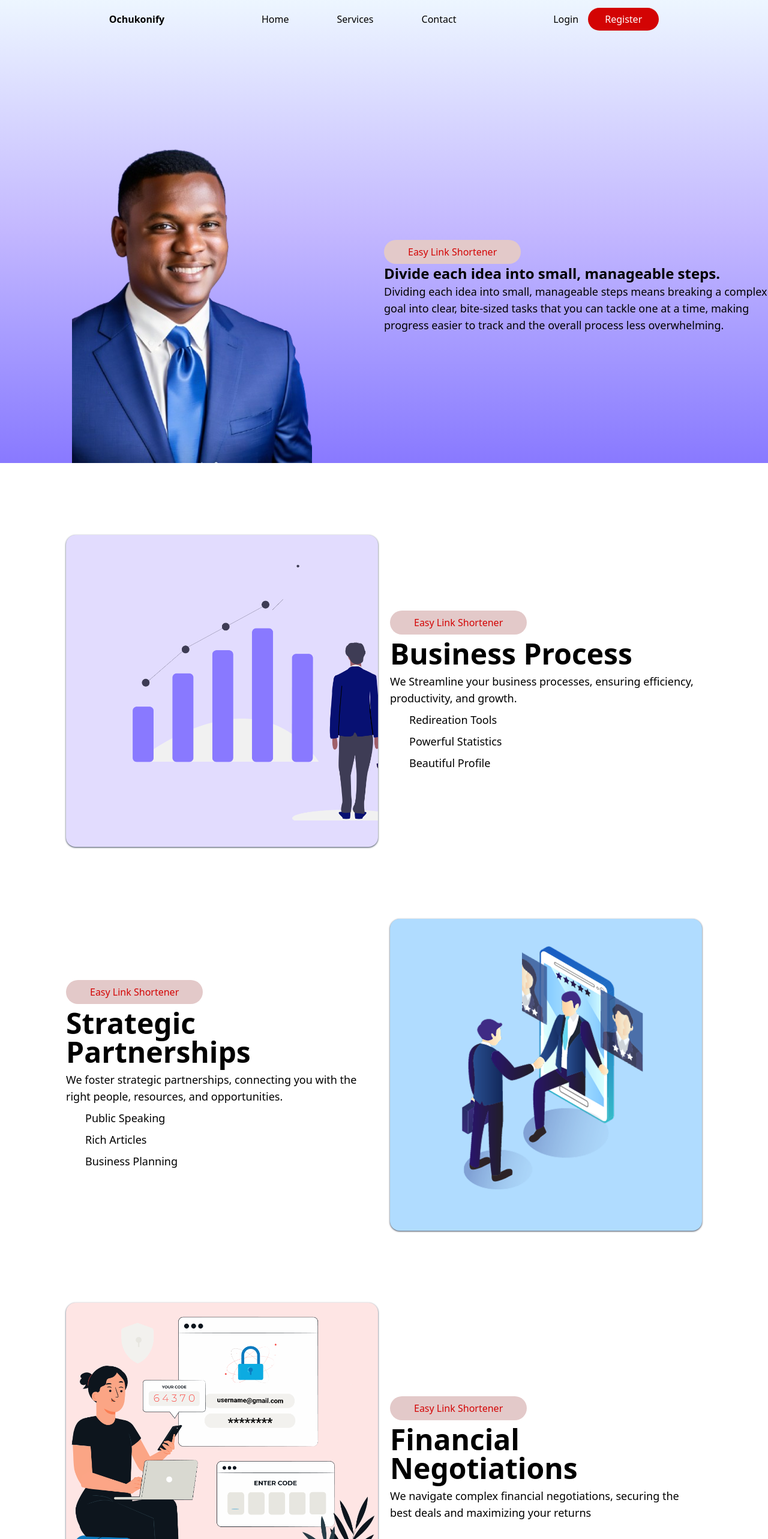
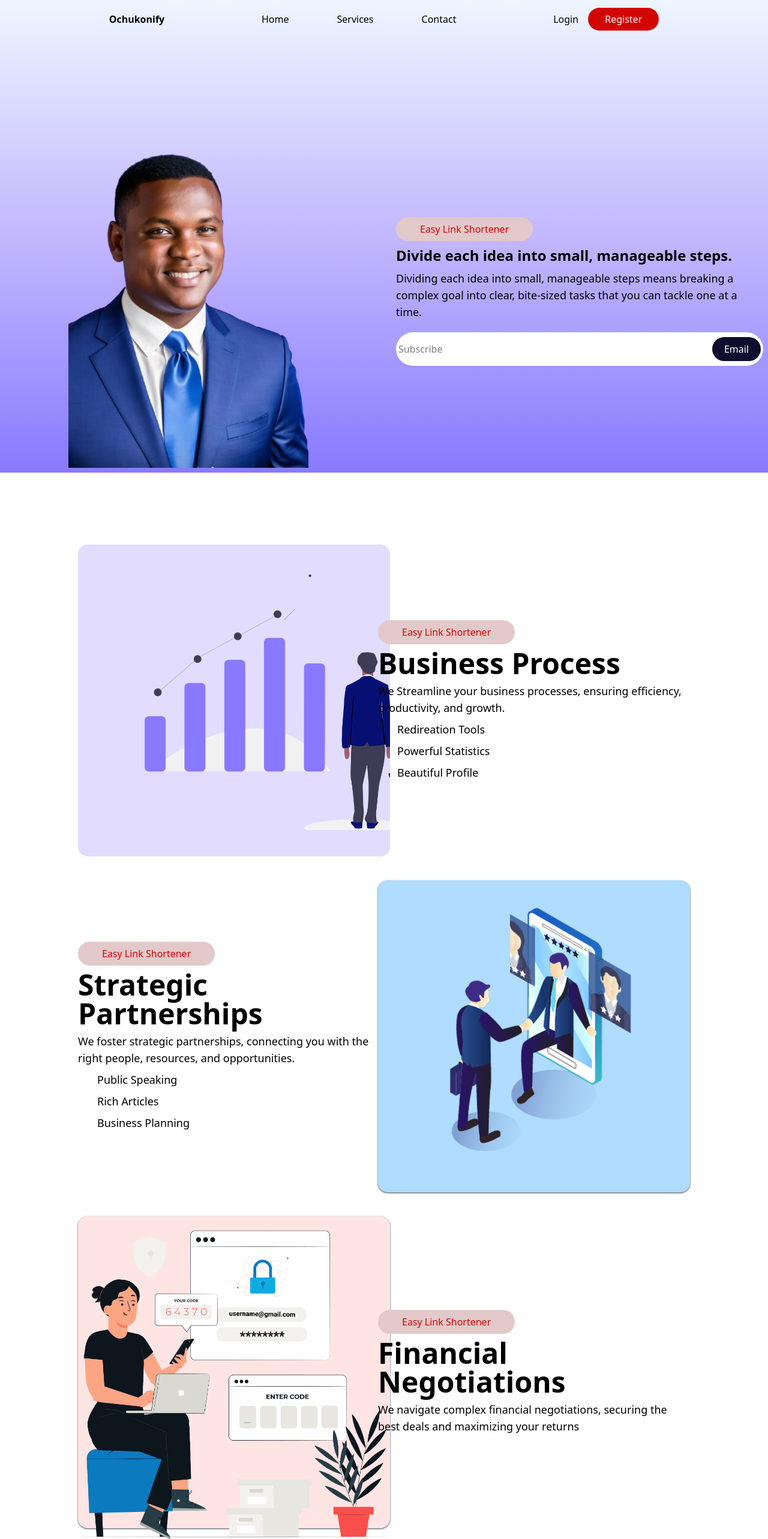
Before and after one commit to Hacks-coder/business-management-project, a SvelteKit app in the folder app/: page /home in a window 1280 px wide. Shown: the top 2566 px of the page at 60% size. Built offline with nearby package versions, Linux system fonts and the light colour scheme; some icons are missing.

Commit message:
fixed the hero section

```diff
--- a/app/src/components/Services/One.svelte
+++ b/app/src/components/Services/One.svelte
@@ -13,8 +13,8 @@
 
 </script>
 <section class="@container mt-30 ">
-    <div class="grid place-items-center gap-30 @4xl:grid-cols-2 @5xl:px-4 @6xl:px-30 @7xl:px-40" >
-        <div class="bg-purple size-72 flex justify-center items-center rounded-2xl shadow-sm shadow-gray-600 @xl:size-100 @3xl:size-130">
+    <div class="grid place-items-center gap-10 @4xl:grid-cols-2 @5xl:px-4 @6xl:px-30 @7xl:px-40" >
+        <div class="bg-purple size-72 flex justify-center items-center rounded-2xl  @xl:size-100 @3xl:size-130">
             <img src="/services/finance.png" alt="">
         </div>
         <div class="w-80 flex flex-col @2xl:w-100 gap-2 @4xl:w-130">
--- a/app/src/components/Services/Three.svelte
+++ b/app/src/components/Services/Three.svelte
@@ -4,8 +4,8 @@
 	import Small from "../Texts/Small.svelte";
 	import Title from "../Texts/Title.svelte";
 </script>
-<section class="@container mt-30 ">
-    <div class="grid place-items-center gap-30 @4xl:grid-cols-2 @5xl:px-4 @6xl:px-30 @7xl:px-40" >
+<section class="@container mt-10">
+    <div class="grid place-items-center gap-10 @4xl:grid-cols-2 @5xl:px-4 @6xl:px-30 @7xl:px-40" >
         <div class="bg-beize size-72 rounded-2xl shadow-sm shadow-gray-600 @xl:size-100 @3xl:size-130">
             <img src="/services/bank.png" alt="">
         </div>
--- a/app/src/components/Services/Two.svelte
+++ b/app/src/components/Services/Two.svelte
@@ -12,8 +12,8 @@
   ];
 
 </script>
-<section class="@container mt-30 ">
-    <div class="grid place-items-center gap-30 @4xl:grid-cols-2 @5xl:px-4 @6xl:px-30 @7xl:px-40" >
+<section class="@container mt-10 ">
+    <div class="grid place-items-center gap-10 @4xl:grid-cols-2 @5xl:px-4 @6xl:px-30 @7xl:px-40" >
         <div class="w-80 flex flex-col @2xl:w-100 gap-2 @4xl:w-130">
             <Caption />
             <Title text = "Strategic Partnerships" />
--- a/app/src/components/staticDirs/FAQs.svelte
+++ b/app/src/components/staticDirs/FAQs.svelte
@@ -1,7 +1,6 @@
 <script lang="ts">
   import { Accordion, AccordionItem } from "svelte-accessible-accordion";
 	import Small from "../Texts/Small.svelte";
-	import Title from "../Texts/Title.svelte";
   const faqs = [
     {
         question: " is there a free trial avaliable?",
--- a/app/src/components/staticDirs/Hero.svelte
+++ b/app/src/components/staticDirs/Hero.svelte
@@ -6,18 +6,20 @@
 </script>
 
 
-<div class="@container mt-30">
-    <div class="grid place-items-center @3xl:grid-cols-2">
+<div class="@container mt-30 p-2">
+    <div class="grid place-items-center gap-10 @3xl:grid-cols-2">
         <div>
             <img src="/others/doc.png " width="400" alt="">
         </div>
         <div>
-            <div>
+            <div class="space-y-2">
                 <Caption />
                 <p class="text-2xl font-bold">Divide each idea into small, manageable steps.</p>
-                <Small text = "Dividing each idea into small, manageable steps means breaking a complex goal into clear, bite-sized tasks that you can tackle one at a time, making progress easier to track and the overall process less overwhelming." />
+                <Small text = "Dividing each idea into small, manageable steps means breaking a complex goal into clear, bite-sized tasks that you can tackle one at a time." />
             </div>
-            <div></div>
+            <div class="flex gap-1 bg-white rounded-full px-1 py-2 justify-between mt-5">
+                <input type="email" placeholder="Subscribe" class="flex-1 outline-none"><button class="px-5 py-2 rounded-full bg-darkPurple text-white">Email</button>
+            </div>
         </div>
     </div>
 </div>
```
